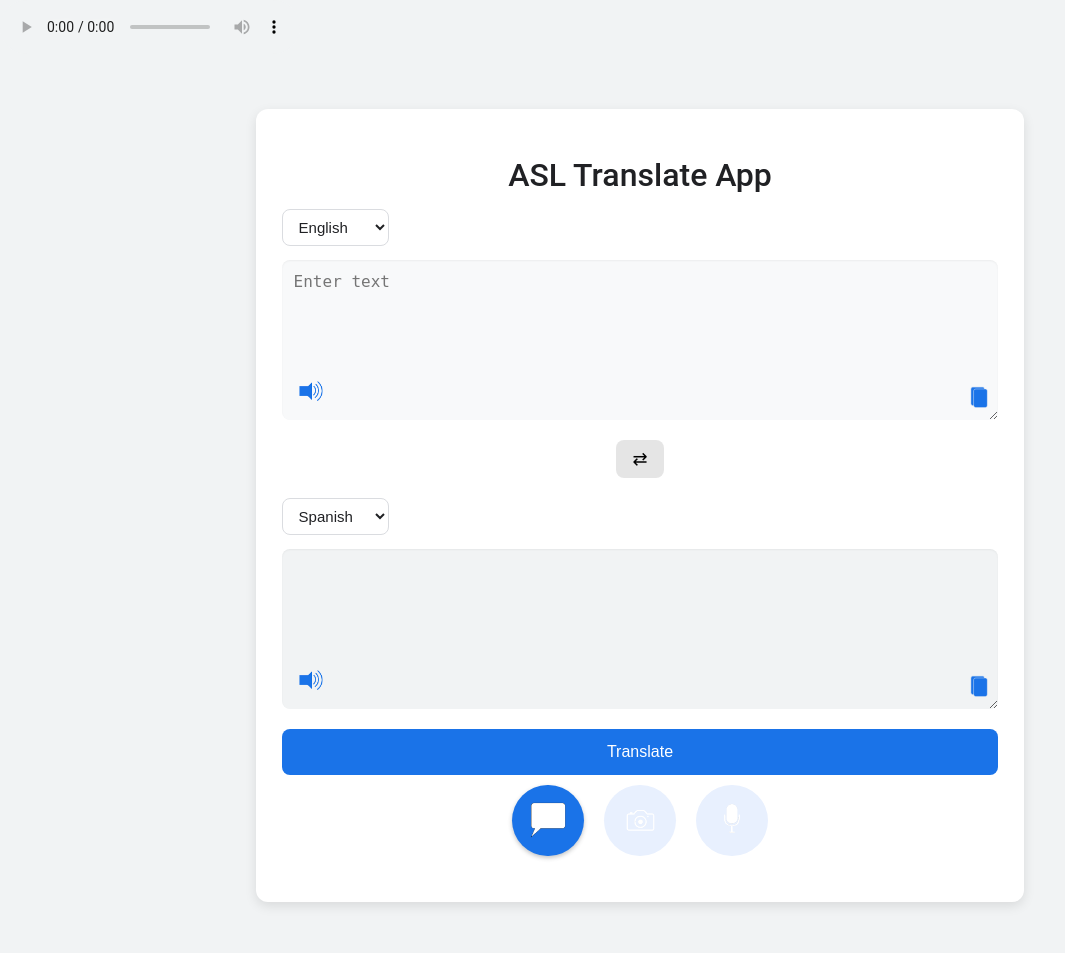
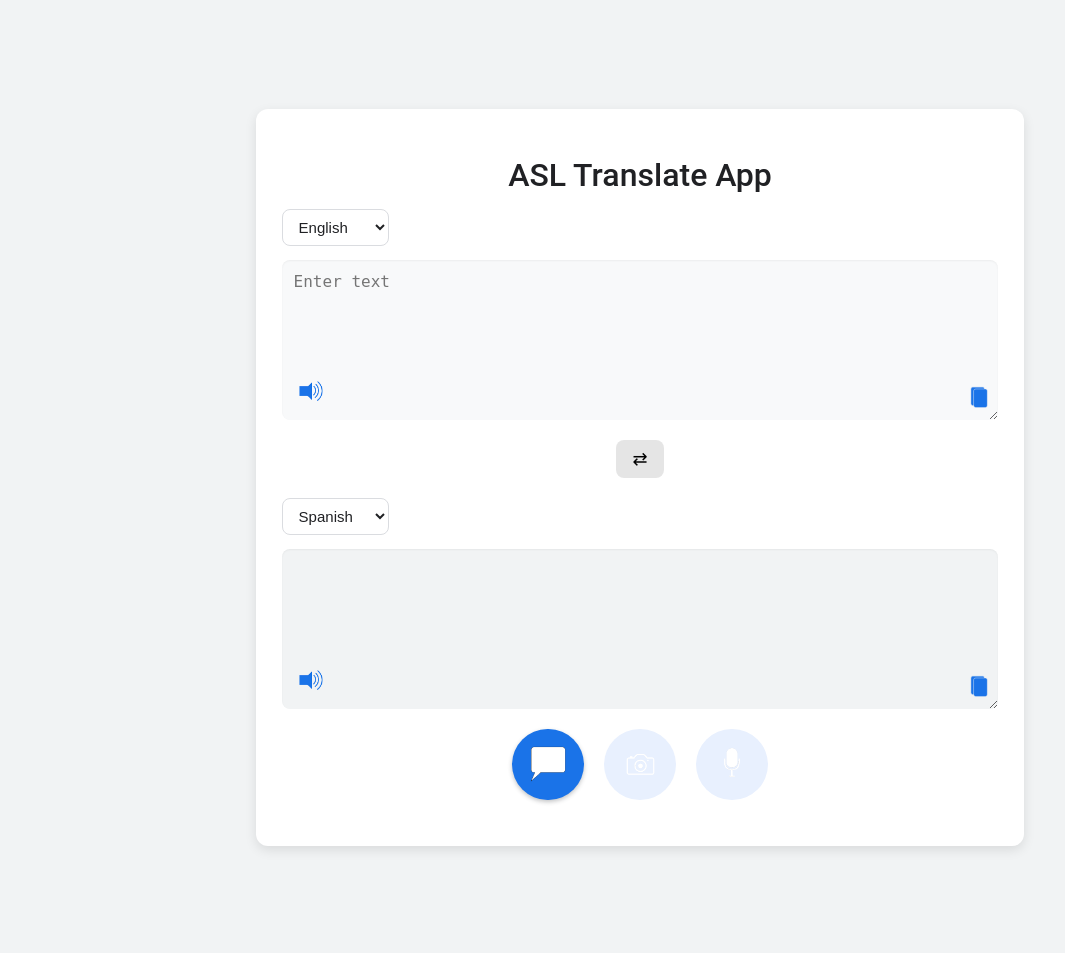
Before and after one commit to JackCarluccio/asl-translation-aid, a Flask app: page / in a window 1280 px wide. Shown: the whole page, without its empty margins (0-1065 px from the left). After the commit the page ends 850 px from the top, so only its background shows below. Run offline with Flask 3, Linux system fonts and the light colour scheme.

Commit message:
remove translate, hid audio player

```diff
--- a/src/web/static/style.css
+++ b/src/web/static/style.css
@@ -4,7 +4,9 @@ body {
   margin: 0;
   padding: 0;
 }
-
+#player{
+  visibility: hidden;
+}
 .container {
   max-width: 60%;
   margin: 4% auto;
@@ -157,25 +159,6 @@ textarea.output {
   background-color: rgba(0, 0, 0, 0.25);
 }
 
-/* Translate Button */
-#translateBtn {
-  display: block;
-  width: 100%;
-  padding: 14px;
-  background: #1a73e8;
-  color: #fff;
-  border: none;
-  border-radius: 8px;
-  font-size: 16px;
-  cursor: pointer;
-  margin-top: 10px;
-  margin-bottom: 10px;
-  transition: background 0.2s;
-}
-
-#translateBtn:hover {
-  background: #1669c1;
-}
 
 /* Swap Button */
 .switch-container {
--- a/src/web/templates/index.html
+++ b/src/web/templates/index.html
@@ -76,8 +76,7 @@
     </button>
   </div>
 
-  <!-- Translate Button -->
-  <button id="translateBtn" onclick="translateText()">Translate</button>
+
 </div>
 
 
```
